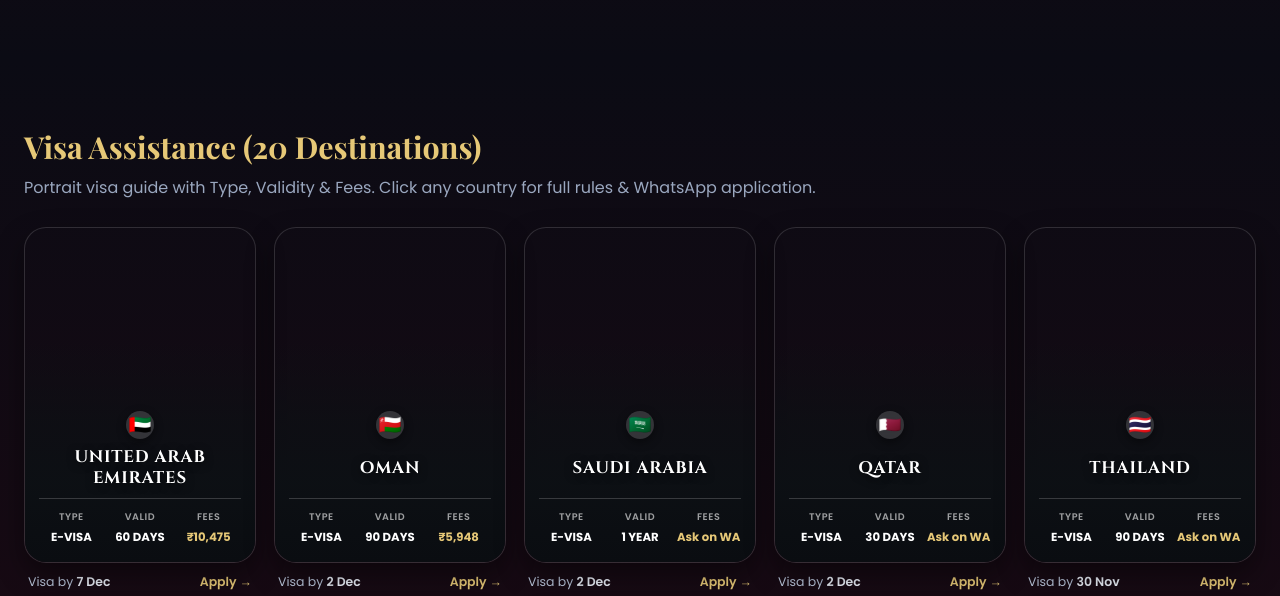
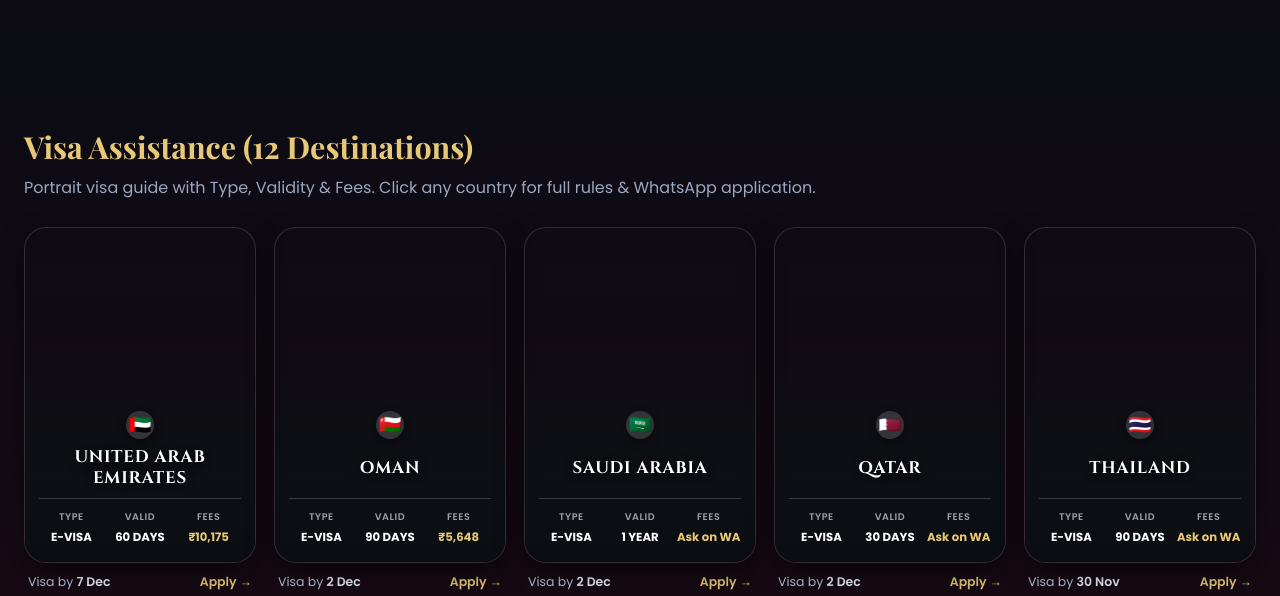
Before and after one commit to vascenttravel-blip/v-ascent-travel, a plain HTML site: page index.html in a window 1280 px wide. Shown: the part 1760-2356 px from the top of the page. Drawn offline with nearby package versions, Linux system fonts and the light colour scheme.

Commit message:
Update visa counts and markup in index.html

```diff
--- a/index.html
+++ b/index.html
@@ -362,7 +362,7 @@ footer{border-top:1px solid rgba(201,162,75,.3);padding:22px 0;text-align:center
       </div>
 
       <div class="atlys-filters" id="visaFilters">
-        <button type="button" class="af-btn on" data-f="all">All 20 Visas</button>
+        <button type="button" class="af-btn on" data-f="all">All 12 Visas</button>
         <button type="button" class="af-btn" data-f="e-visa">E-Visa</button>
         <button type="button" class="af-btn" data-f="gulf">Gulf &amp; Middle East</button>
         <button type="button" class="af-btn" data-f="asia">Asia &amp; Islands</button>
@@ -387,7 +387,7 @@ footer{border-top:1px solid rgba(201,162,75,.3);padding:22px 0;text-align:center
 
 <!-- FEATURED VISA CARDS SHOWCASE (ALWAYS VISIBLE BELOW TOO) -->
 <section class="visa-sec" id="visa"><div class="wrap">
-  <h2>Visa Assistance (20 Destinations)</h2>
+  <h2>Visa Assistance (12 Destinations)</h2>
   <p class="sub">Portrait visa guide with Type, Validity &amp; Fees. Click any country for full rules &amp; WhatsApp application.</p>
   <div class="pvisa-grid" id="visaShowcaseGrid" style="margin-bottom:28px"></div>
   <p style="display:flex;gap:12px;flex-wrap:wrap">
@@ -432,7 +432,7 @@ var CONFIG = {
   phoneShow: "+91 63906 30017",
   email: "vascenttravel@gmail.com",
   address: "Deoria, Uttar Pradesh-274001",
-  visaMarkup: 2000,                    // ₹2,000 added automatically on top of every base visa fare
+  visaMarkup: 1700,                    // ₹1,700 added automatically on top of every base visa fare
   faresUpdated: "30 Nov 2026"
 };
 
```
